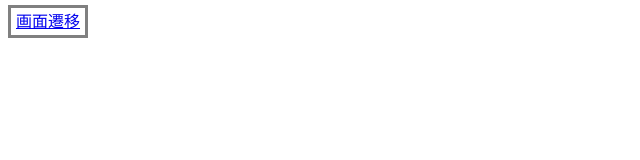
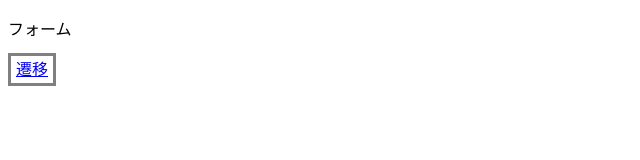
Before and after one commit to hiranomami/conflict-test, a plain HTML site: page index.html in a window 1280 px wide. Shown: the whole page, without its empty margins (0-640 px from the left). Drawn offline with Linux system fonts and the light colour scheme.

Commit message:
修正
index.htmlの12行目にpタグを追加　13行目のaタグ遷移に変更
form.htmlのtitleをサンプルに変更　6行目のh1タグにフォームを追加

```diff
--- a/index.html
+++ b/index.html
@@ -9,8 +9,8 @@
   </style>
 </head>
 <body>
-
-    <a href="form.html">画面遷移</a>
+<p>フォーム</p>
+    <a href="form.html">遷移</a>
 
 </body>
 </html>
```
Also changed, not shown: form.html (+2 -2 lines).
